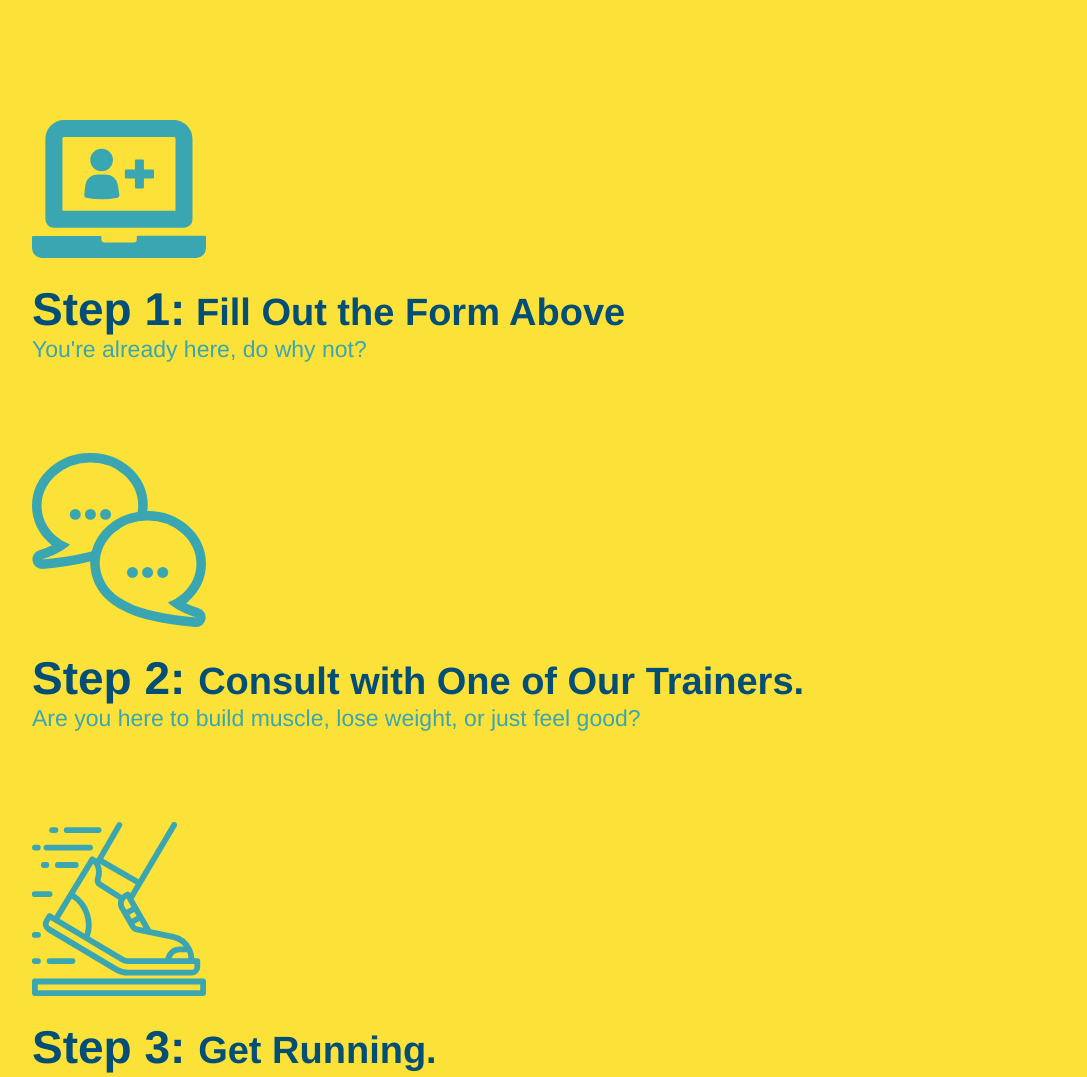
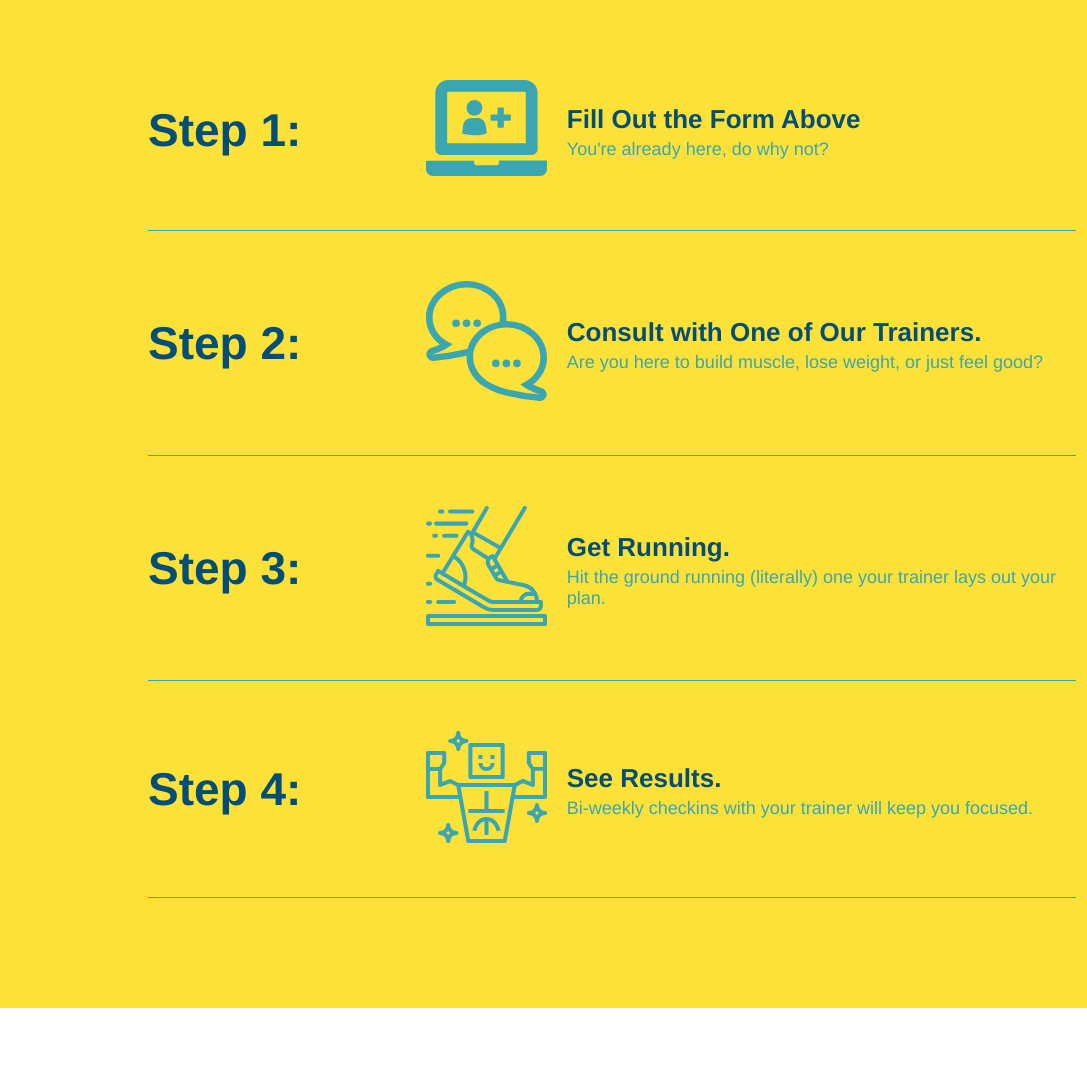
Before and after one commit to Dustin2400/run-buddy, a plain HTML site: page index.html in a window 1280 px wide. Shown: the part 1120-2197 px from the top of the page, without its empty margins (28-1115 px from the left). Drawn offline with Linux system fonts and the light colour scheme.

Commit message:
add flexbox to the steps

```diff
--- a/assets/css/style.css
+++ b/assets/css/style.css
@@ -137,26 +137,46 @@
 .steps {
     background: #fce138
 }
-.steps div {
-    margin-bottom: 80px;
+.step {
+    margin: 50px auto;
+    padding-bottom: 50px;
+    width: 80%;
+    border-bottom: 1px solid #39a6b2;
+    display: flex;
+    flex-wrap: wrap;
+    align-items: center;
+    justify-content: space-between;
 }
-.steps img {
-    width: 15%;
-    margin: 10px 0;
-}
-.steps h3 {
+.step h3 {
     color: #024e76;
     font-size: 46px;
-    margin-top: 10px;
+    flex: 1 30%;
 }
-.steps p {
+.step-info {
+    flex: 2 70%;
+    display:flex;
+    flex-wrap: wrap;
+    align-items: center;
+}
+.step-img {
+    flex: 1 12%;
+    margin-right: 20px;
+}
+.step-img img {
+    max-width: 100%;
+}
+.step-text {
+    flex: 12;
+}
+.step-text p {
     color: #39a6b2;
-    font-size: 23px;
+    font-size: 18px;
 }
-.steps span{
-    font-size: 38px;
+.step-text h4 {
+    font-size: 26px;
+    line-height: 1.5;
+    color: #024e76;
 }
-
 .trainer {
     width: 900px;
     margin: 0 auto 30px auto;
--- a/index.html
+++ b/index.html
@@ -85,25 +85,53 @@
         <div class="flex-row">
             <h2 class="section-title secondary-border">What You Do</h2>
         </div>
-        <div>
+        <div class="step">
+            <h3>Step 1:</h3>
+            <div class="step-info">
+                <div class="step-img">
                     <img src="assets/images/step-1.svg" alt=" " />
-            <h3>Step 1:<span> Fill Out the Form Above</span></h3>
+                </div>
+                <div class="step-text">
+                    <h4> Fill Out the Form Above</h4>
                     <p>You're already here, do why not?</p>
                 </div>
-        <div>
+            </div>
+        </div>
+        <div class="step">
+            <h3>Step 2:</h3>
+            <div class="step-info">
+                <div class="step-img">
                     <img src="assets/images/step-2.svg" alt=" " />
-            <h3>Step 2: <span>Consult with One of Our Trainers.</span></h3>
+                </div>
+                <div class="step-text">
+                    <h4>Consult with One of Our Trainers.</h4>
                     <p>Are you here to build muscle, lose weight, or just feel good?</p>
                 </div>
-        <div>
+            </div>
+        </div>
+        <div class="step">
+            <h3>Step 3:</h3>
+            <div class="step-info">
+                <div class="step-img">
                     <img src="assets/images/step-3.svg" alt=" " />
-            <h3>Step 3: <span>Get Running.</span></h3>
+                </div>
+                <div class="step-text">
+                    <h4>Get Running.</h4>
                     <p>Hit the ground running (literally) one your trainer lays out your plan.</p>
                 </div>
-        <div>
+            </div>
+        </div>
+        <div class="step">
+            <h3>Step 4:</h3>
+            <div class="step-info">
+                <div class="step-img">
                     <img src="assets/images/step-4.svg" alt=" " />
-            <h3>Step 4: <span>See Results.</span></h3>
+                </div>
+                <div class="step-text">
+                    <h4>See Results.</h4>
                     <p>Bi-weekly checkins with your trainer will keep you focused.</p>
+                </div>
+            </div>
         </div>
     </section>
 
```
Lines whose indentation alone changed are shown as unchanged.
